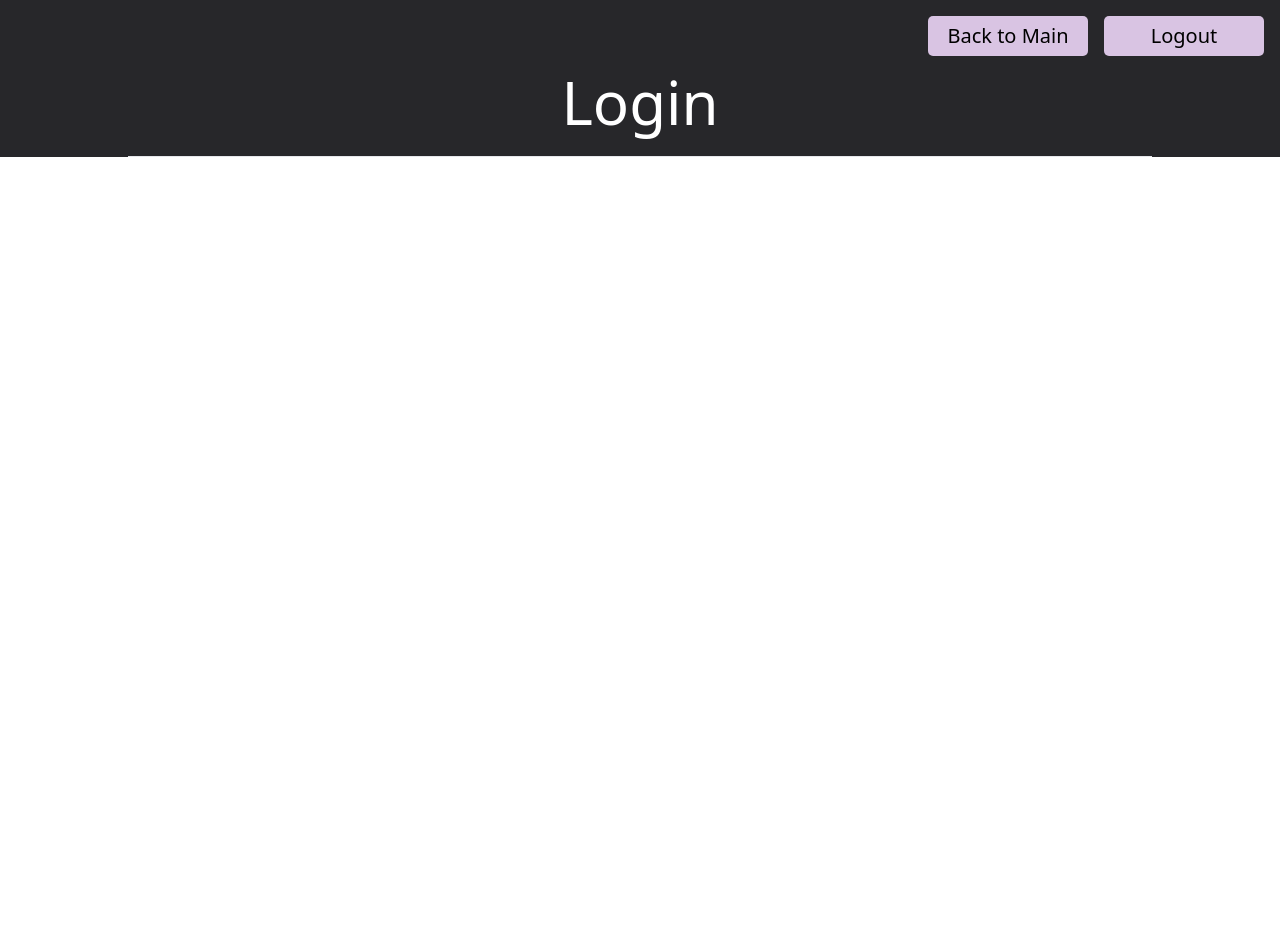
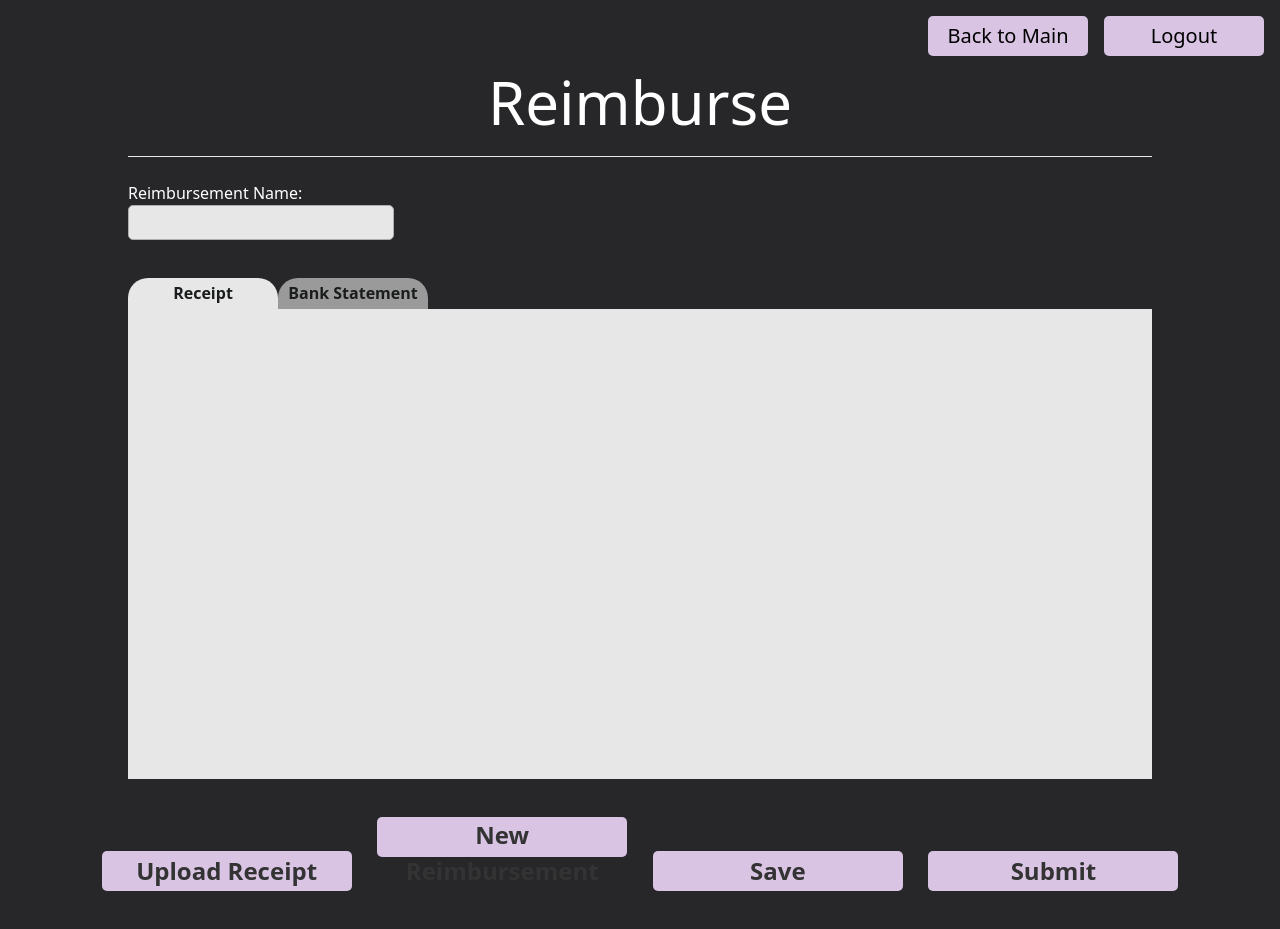
Before and after one commit to ubccsss/Live-Inventory-System, a React (Vite) app in the folder frontend/: page /officer/reimburse in a window 1280 px wide. Before the commit the page ends 800 px from the top, so only its background shows below. Built offline with nearby package versions, Linux system fonts and the light colour scheme.

Commit message:
unfunctional reimburse page

```diff
--- a/frontend/src/App.tsx
+++ b/frontend/src/App.tsx
@@ -7,13 +7,16 @@ import { configureStore } from '@reduxjs/toolkit'
 import userSlice from './redux/user.tsx'
 import React, { FC, ReactElement } from 'react'
 import { Provider } from 'react-redux';
+import Reimburse from "./components/reimburse.tsx";
+import reimbursement from "./redux/reimbursement.tsx";
 
 /**
  * Store
  */
 const store = configureStore({
 	reducer:{
-		user: userSlice
+		user: userSlice,
+		Reimburse: reimbursement
 	}
 });
 
@@ -89,16 +92,7 @@ const App = () => {
 					/>
 				}
 				/>
-				<Route
-				path="/officer/reimburse"
-				element={
-					<Navbar
-					title="Login"
-					needbuttons={true}
-					isofficerpage={true}
-					needtitle={true}
-					/>
-				}
+				<Route path="/officer/reimburse" element={<PrivateRoute childElement={<Reimburse/>}/>}
 				/>
 				<Route
 				path="/officer/inventory"
--- /dev/null
+++ b/frontend/src/components/PDFUpload.tsx
@@ -0,0 +1,60 @@
+import * as React from "react";
+import { Button } from 'react-bootstrap';
+import { useState } from "react";
+
+interface UploaderProps {
+	fileType?: string | AcceptedFileType[];
+  }
+
+enum AcceptedFileType {
+	Pdf = ".pdf"
+}
+
+export const Upload = (props: UploaderProps) => {
+	const { fileType } = props;
+	const acceptedFormats: string | AcceptedFileType[] =
+		fileType==undefined ? AcceptedFileType.Pdf : Array.isArray(fileType) ? fileType?.join(",") : fileType;
+
+	const [selectedFiles, setSelectedFiles] = useState<File | undefined>(undefined);
+
+	const handleFileSelect = (event: React.ChangeEvent<HTMLInputElement>) => {
+		setSelectedFiles(event?.target?.files?.[0]);
+	};
+
+	const onUpload = () => {
+		console.log(selectedFiles);
+	};
+
+	return (
+	<>
+		<Button
+			variant="contained"
+			className="label"
+			style={{ textTransform: "none" }}
+		>
+		<input
+			hidden
+			type="file"
+			accept={acceptedFormats}
+			onChange={handleFileSelect}
+		/>
+		{!selectedFiles?.name && <span> Choose file to upload</span>}
+		{selectedFiles?.name && (
+			<>
+			<span style={{ float: "left" }}> {selectedFiles?.name}</span>
+			<span style={{ padding: "10px" }}> Change</span>
+			<span onClick={() => setSelectedFiles(undefined)}>Clear</span>
+			</>
+		)}
+		</Button>
+		<Button
+			color="primary"
+			disabled={!selectedFiles}
+			style={{ textTransform: "none" }}
+			onClick={onUpload}
+		>
+			Upload
+		</Button>
+	</>
+	);
+  };
--- /dev/null
+++ b/frontend/src/components/reimburse.tsx
@@ -0,0 +1,93 @@
+import "../index.css";
+import "../styles/reimburse.css"
+import Navbar from "./Navbar";
+import { Button } from 'react-bootstrap';
+import { useSelector } from "react-redux";
+import { IRootState } from "../App";
+import { useDispatch } from 'react-redux';
+import { displayReceipt, displayBankStatement, uploadBankStatement, uploadReceipt, saveReminbursement, submitReminbursement } from "../redux/reimbursement";
+import { Upload } from "./PDFUpload";
+import { useState } from "react";
+
+const Reimburse = () => {
+	const dispatch = useDispatch();
+	const [viewReceipt, setViewReceipt] = useState<boolean>(true);
+	const selectedColor = "selectedColor";
+	const unselectedColor = "unselectedColor";
+	const [receiptTabColor, setReceiptTabColor] = useState(selectedColor);
+	const [BSTabColor, setBSTabColor] = useState(unselectedColor);
+	const [receiptFile, setReceiptFile] = useState<File | undefined>(undefined);
+
+	const handleFileSelect = (event: React.ChangeEvent<HTMLInputElement>) => {
+		setReceiptFile(event?.target?.files?.[0]);
+	};
+
+	const onUpload = () => {
+		console.log(receiptFile);
+	};
+
+	const receiptTabSelected = () => {
+		setReceiptTabColor(selectedColor);
+		setBSTabColor(unselectedColor);
+		setViewReceipt(true);
+	};
+
+	const BSTabSelected = () => {
+		setReceiptTabColor(unselectedColor);
+		setBSTabColor(selectedColor);
+		setViewReceipt(false);
+	};
+
+	//const [saved, setSaved] = useState<boolean>(false);
+	//const [uploadedReceipt, setUploadedReceipt] = useState<boolean>(false);
+	//const [displayReceipt, setDisplayReceipt] = useState<boolean>(false);
+	//const [uploadedBankStatement, setUploadedBankStatement] = useState<boolean>(false);
+	//const [displayBankStatement, setDisplayBankStatement] = useState<boolean>(false);
+
+	//TODO: use callbacks to trigger feedbacks () =>
+
+	return (
+
+		<div className="darkmode min-h-screen">
+			<Navbar title="Reimburse" needbuttons={true} isofficerpage={true} needtitle={true}/>
+			<div className="receipt-name-input-group">
+				<label htmlFor="receipt-name">Reimbursement Name:</label>
+				<div className="input-group mb-3">
+					<input type="text" className="receipt-name" aria-describedby="basic-addon2"/>
+				</div>
+			</div>
+
+			<div className="tabGroup">
+				<button className={`tab ${receiptTabColor}`} onClick={receiptTabSelected}>Receipt</button>
+				<button className={`tab ${BSTabColor}`} onClick={BSTabSelected}>Bank Statement</button>
+			</div>
+			<div className="PDFPreviewBackground"></div>
+
+			<div className="buttonGroup">
+				{viewReceipt && (<Button id="UploadReceipt" className='button-d9c4e3-24px-OpenSans' type="button" aria-pressed="true" onClick={() => dispatch(uploadReceipt(""))}>
+					Upload Receipt
+				</Button>)}
+				{!viewReceipt && (<Button id="UploadBank" className='button-d9c4e3-24px-OpenSans' type="button" aria-pressed="true" onSelect={() => dispatch(uploadBankStatement(""))}>
+					Upload Bank Statement
+				</Button>)}
+				<Button id="Save" className='button-d9c4e3-24px-OpenSans' type="button" aria-pressed="true">
+					New Reimbursement
+				</Button>
+				<Button id="Save" className='button-d9c4e3-24px-OpenSans' type="button" aria-pressed="true" onClick={() => dispatch(saveReminbursement(""))}>
+					Save
+				</Button>
+				<Button id="Submit" className='button-d9c4e3-24px-OpenSans' type="button" aria-pressed="true" onSelect={() => dispatch(submitReminbursement(""))}>
+					Submit
+				</Button>
+			</div>
+
+
+		</div>
+
+
+
+
+  );
+};
+
+export default Reimburse;
--- /dev/null
+++ b/frontend/src/redux/reimbursement.tsx
@@ -0,0 +1,78 @@
+import { createSlice } from "@reduxjs/toolkit"
+
+export type Reimbursement = {
+	id: string;
+	user_id: number;
+	name: string|null;
+	saved: boolean;
+	uploadedReceipt: boolean;
+	displayReceipt: boolean;
+	uploadedBankStatement: boolean;
+	displayBankStatement: boolean;
+}
+
+function genUniqueId(): string {//https://www.newline.co/books/beginners-guide-to-typescript/generating-unique-ids
+	const dateStr = Date.now().toString(36); // convert num to base 36 and stringify
+	const randomStr = Math.random().toString(36).substring(2, 8); // start at index 2 to skip decimal point
+	return `${dateStr}-${randomStr}`;
+}
+
+const initialState : Reimbursement = {
+	id: genUniqueId(),
+	//TODO: fetch user_id
+	user_id: 0,
+	name: null,
+	saved: false,
+	uploadedReceipt: false,
+	displayReceipt: true,
+	uploadedBankStatement: false,
+	displayBankStatement: false,
+}
+
+const reimbursementSlice = createSlice({
+	name: "user",
+	initialState,
+	reducers: {
+		displayReceipt (state, action)  {
+			action.payload;
+			state.displayBankStatement = false;
+			state.displayReceipt = true;
+		},
+
+		displayBankStatement (state, action)  {
+			action.payload;
+			state.displayBankStatement = true;
+			state.displayReceipt = false;
+		},
+
+		uploadBankStatement (state, action)  {
+			//TODO: save to DB
+			action.payload;
+			state.uploadedBankStatement = true;
+		},
+
+		uploadReceipt (state, action)  {
+			//TODO: save to DB
+			action.payload;
+			state.uploadedReceipt = true;
+			console.log("uploadReceipt");
+		},
+
+		saveReminbursement(state, action) {
+			action.payload;
+			//TODO: save to DB
+			state.saved = true;
+		},
+
+		submitReminbursement(state, action) {
+			action.payload;
+			if(state.name != null && state.uploadedBankStatement && state.uploadedReceipt){
+				//TODO: save to DB
+			}
+		}
+	}
+});
+
+export const {displayReceipt, displayBankStatement, uploadBankStatement, uploadReceipt, saveReminbursement, submitReminbursement} = reimbursementSlice.actions;
+
+export default reimbursementSlice.reducer;
--- a/frontend/src/redux/user.tsx
+++ b/frontend/src/redux/user.tsx
@@ -1,7 +1,7 @@
 import { createSlice } from "@reduxjs/toolkit"
 
 export type UserType = {
-	user: string | null,
+	user: string | null;
 	isLoggedIn: boolean;
 	isLoggedInKey: string;
 }
--- a/frontend/src/routes.tsx
+++ /dev/null
@@ -1,17 +0,0 @@
-import React from "react";
-import {Routes, Route, BrowserRouter, Navigate} from 'react-router-dom';
-import Tasklist from "./components/tasklist";
-export interface Props {
-	children?: React.ComponentType<unknown>;
-}
-
-const TheRoutes = (parameters: Props) =>(
-	<BrowserRouter {...parameters}>
-		<Routes>
-			<Route path="/tasklist" Component={Tasklist} element={<Navigate to="/tasklist"/>}>
-			</Route>
-		</Routes>
-	</BrowserRouter>
-);
-
-export default TheRoutes;
--- /dev/null
+++ b/frontend/src/styles/reimburse.css
@@ -0,0 +1,90 @@
+.receipt-name-input-group {
+	margin-left: 10%;
+	margin-bottom: 2%;
+	position: relative;
+	flex-direction:column;
+	justify-content: center;
+	align-items: flex-start;
+	display: inline-flex;
+}
+.receipt-name {
+	width: 265.50px;
+	height: 35px;
+	position: relative;
+	background: #E7E7E7;
+	border-radius: 5px;
+	border: 1px #AEAEAE solid;
+	color: black;
+}
+
+.PDFPreviewBackground {
+	height: 470px;
+	margin-left: auto;
+	margin-right: auto;
+	width: 80%;
+	position: relative;
+	background: #E7E7E7;
+}
+
+.tabGroup {
+	display:flex;
+}
+
+.tabGroup .tab:nth-child(1){
+	margin-left: 10%;
+}
+
+.selectedColor {
+	background: #E7E7E7;
+}
+
+.unselectedColor {
+	background: #9a9a9a;
+}
+
+.tab {
+	width: 10%;
+	position: relative;
+	border-top-left-radius: 20px;
+	border-top-right-radius: 20px;
+
+
+	min-width: 150px;
+	height: 31px;
+
+	text-align: center;
+	color: #1A1C1D;
+	font-size: 18;
+	font-family: Open Sans, system-ui, -apple-system, 'Segoe UI', Roboto, 'Helvetica Neue', Arial, 'Noto Sans',
+	'Liberation Sans', sans-serif;;
+	font-weight:700;
+	word-wrap:break-word;
+}
+
+.buttonGroup{
+	text-align: center;
+  	position: relative;
+}
+
+.button-d9c4e3-24px-OpenSans{
+	width: 250px;
+	height: 40px;
+	border-radius: 5px;
+	background-color: #d9c4e3;
+
+	color: #333;
+	font-size: 24px;
+	font-weight: bold;
+	font-family: Open Sans, system-ui, -apple-system, 'Segoe UI', Roboto, 'Helvetica Neue', Arial, 'Noto Sans',
+	  'Liberation Sans', sans-serif;
+	align-items: center;
+	text-align: center;
+
+	display:inline-block;
+	margin-top: 3%;
+	margin-bottom: 3%;
+	margin-left: 1%;
+	margin-right: 1%;
+
+
+}
```
